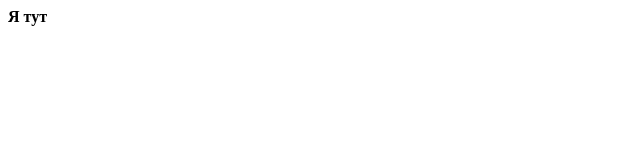
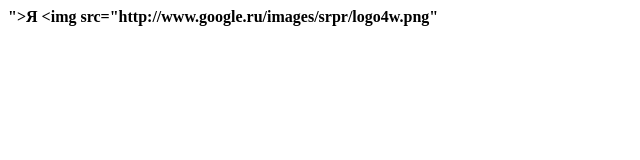
Before and after one commit to m8rge/webpage, a plain HTML site: page dev/lazyload.html in a window 1280 px wide. Shown: the whole page, without its empty margins (0-640 px from the left). Drawn offline with Linux system fonts and the light colour scheme.

Commit message:
Update lazyload.html

```diff
--- a/dev/lazyload.html
+++ b/dev/lazyload.html
@@ -8,6 +8,6 @@
   b:after { content: attr(title); }
 </style>
 
-<b title=" тут">Я</b>
+<b title=" <img src=&quot;http://www.google.ru/images/srpr/logo4w.png&quot;"/>">Я</b>
 </body>
 </html>
```
